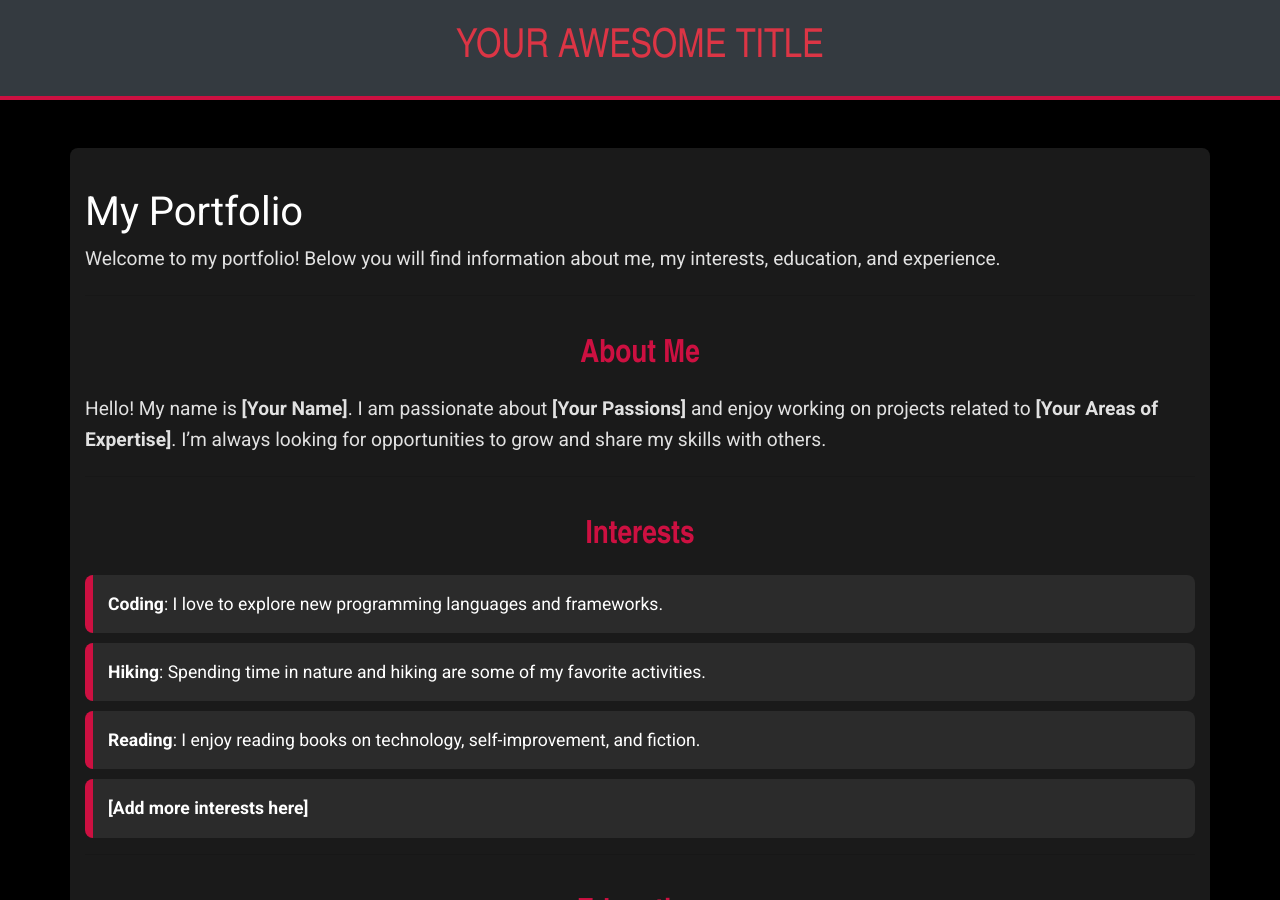
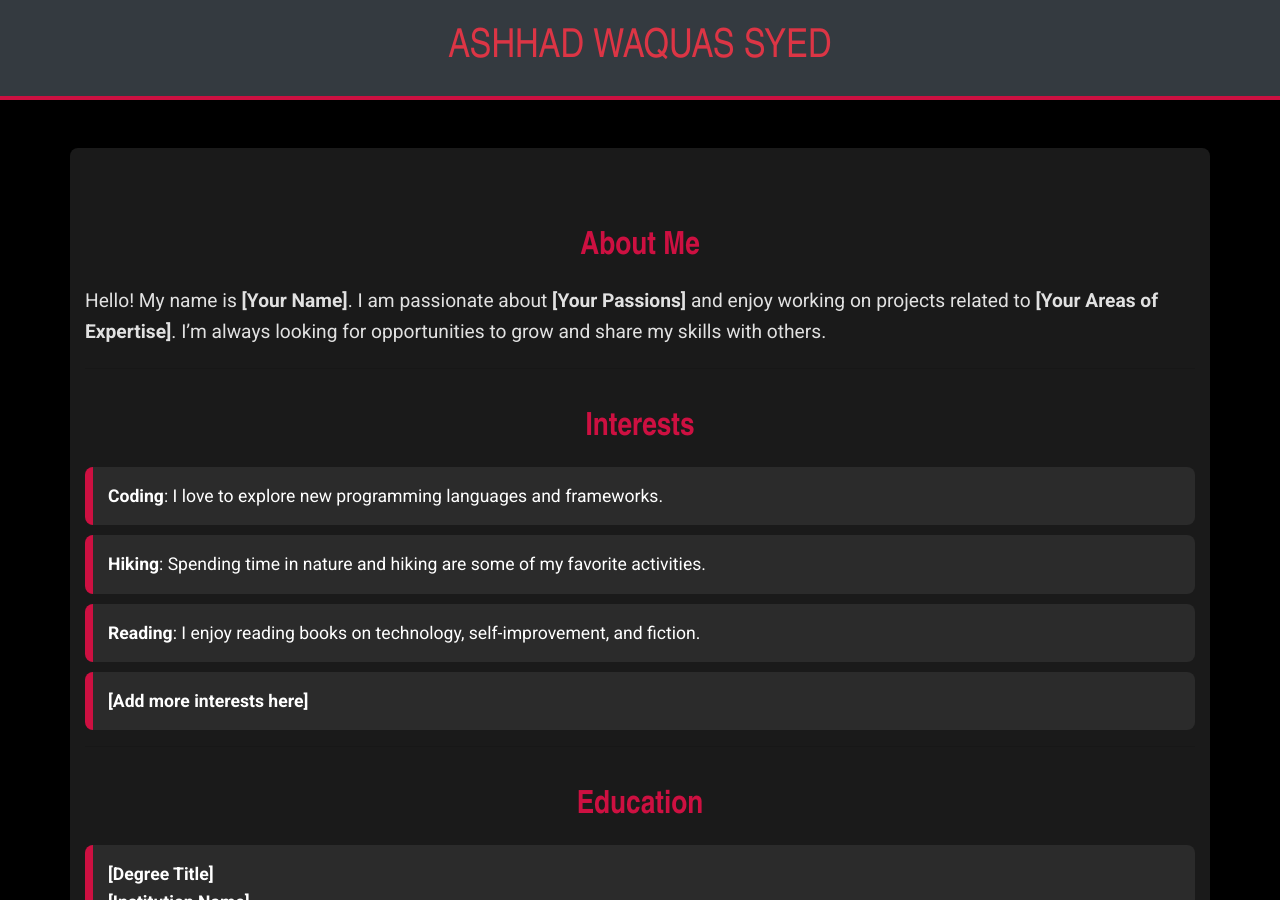
Before and after one commit to waquas9248/waquas9248.github.io, a Jekyll site: the page built from index.markdown, in a window 1280 px wide and 900 px high. Built offline with Jekyll 4.4.1, drawn with Linux system fonts in a browser that asks for light colours; nearby versions of some CDN libraries; some of the changed text lies outside the part shown.

Commit message:
new style

```diff
--- a/_config.yml
+++ b/_config.yml
@@ -18,7 +18,7 @@
 # You can create any custom variable you would like, and they will be accessible
 # in the templates via {{ site.myvariable }}.
 
-title: Your awesome title
+title: ASHHAD WAQUAS SYED
 email: your-email@example.com
 description: >- # this means to ignore newlines until "baseurl:"
   Write an awesome description for your new site here. You can edit this
--- a/index.markdown
+++ b/index.markdown
@@ -3,12 +3,6 @@
 layout: page
 title: Home
 permalink: /
----
-
-# My Portfolio
-
-Welcome to my portfolio! Below you will find information about me, my interests, education, and experience.
-
 ---
 
 ## About Me
```
